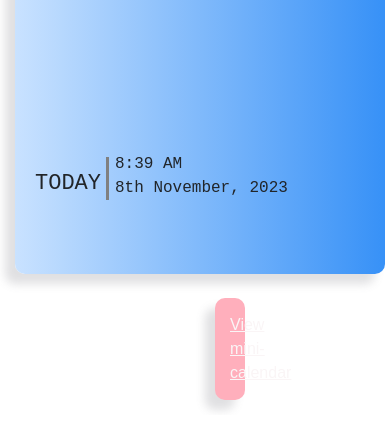
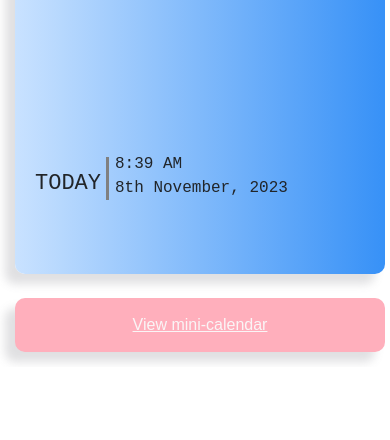
Before and after one commit to Korewaa-30/Personal-Project2, a plain HTML site: page max-calendar.html in a window 390 px wide. In both pictures the pointer is over the link "View mini-calendar". Shown: the part 404-844 px from the top of the page. Drawn offline with nearby package versions, Linux system fonts and the light colour scheme; a web font is replaced by a local one.

Commit message:
Cater for smaller devices

```diff
--- a/max-calendar.css
+++ b/max-calendar.css
@@ -232,6 +232,16 @@ a:hover {
 		margin: 0 200px;
 		text-decoration: underline;
 	}
+	a:hover {
+		background: var(--secondary-color);
+		border-radius: 10px;
+		box-shadow: var(--shadow);
+		color: var(--tertiary-color);
+		cursor: pointer;
+		margin: 0 auto;
+		max-width: 100%;
+		text-decoration: underline;
+	}
 }
 
 @media (max-width: 480px) {
@@ -259,6 +269,8 @@ a:hover {
 		box-shadow: var(--shadow);
 		color: var(--tertiary-color);
 		cursor: pointer;
+		margin: 0 auto;
+		max-width: 100%;
 		text-decoration: underline;
 	}
 }
```
